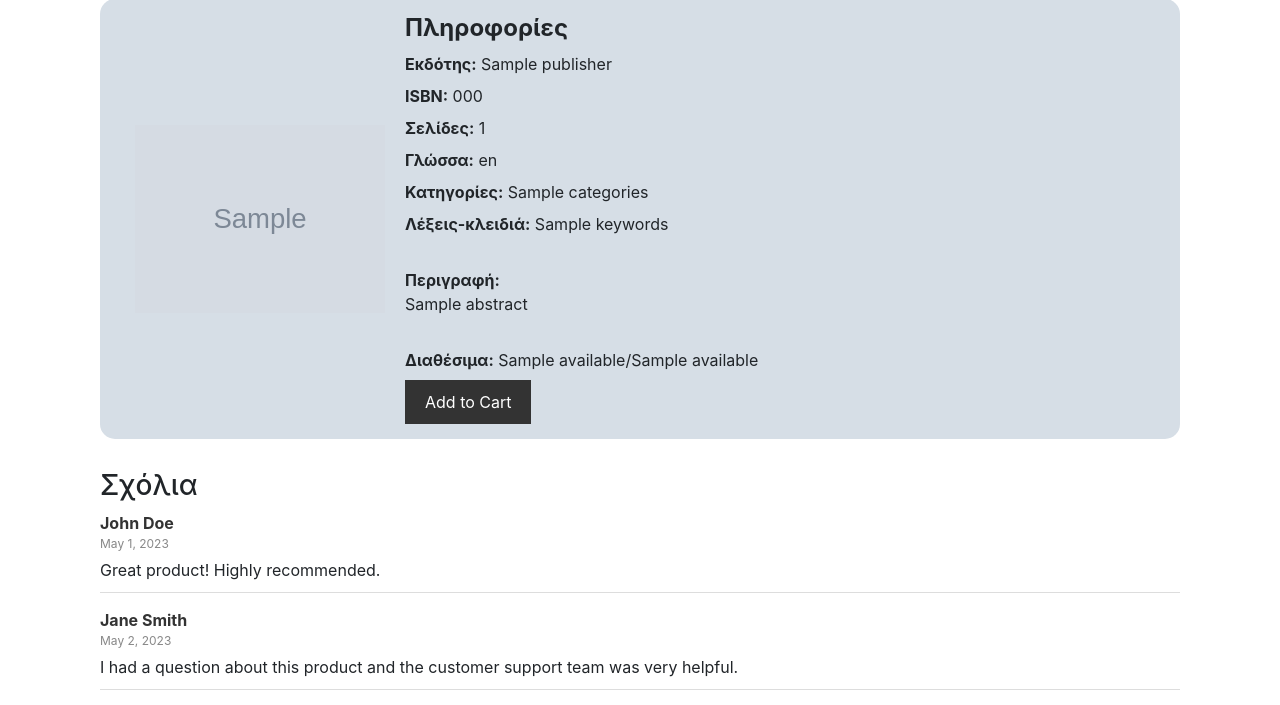
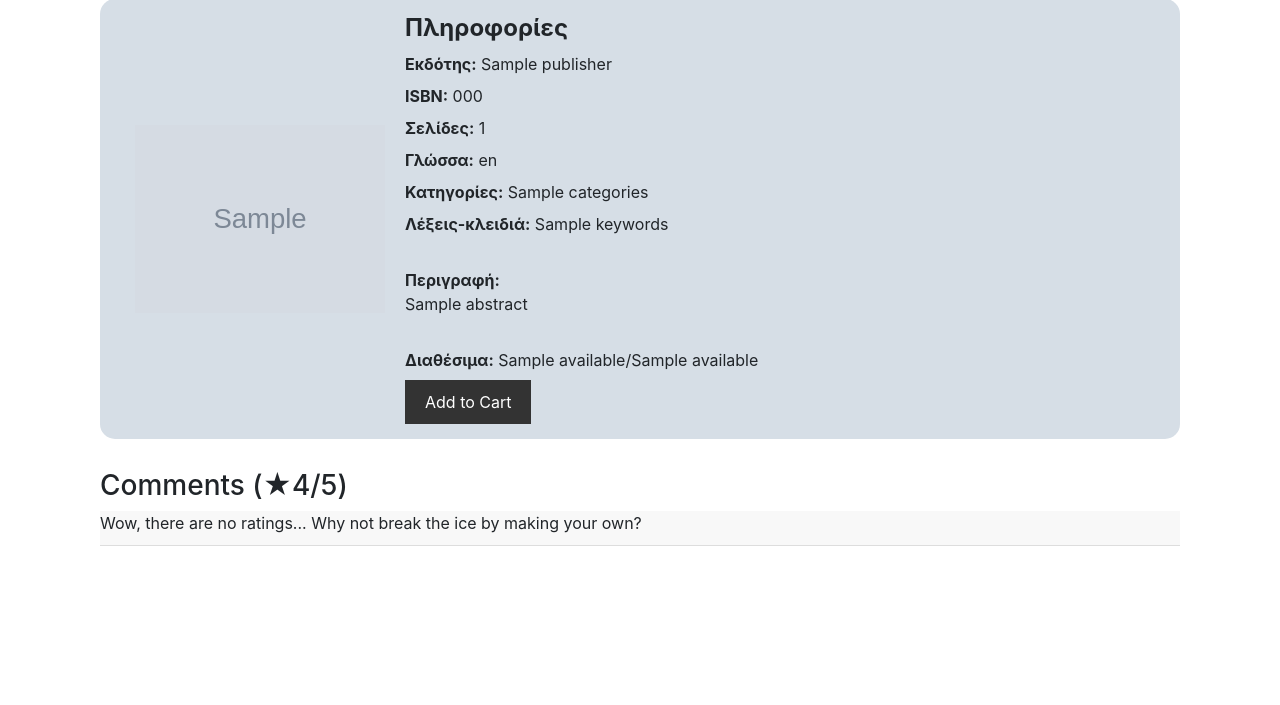
Before and after one commit to Se7enBit/DatabasesProject, a Flask app: template website/templates/book_page.html in a window 1280 px wide. Shown: the part 177-882 px from the top of the page. After the commit the page ends 723 px from the top, so only its background shows below. Run offline with Flask 3, Linux system fonts and the light colour scheme; the template is opened without the code that fills it: most values are stand-ins (such as "Sample title", 1, 10 or a date in 2020); grey boxes marked "Sample" are stand-in pictures; some libraries are stand-ins or nearby versions.

Commit message:
Added ability to view ratings

```diff
--- a/website/static/css/mycss.css
+++ b/website/static/css/mycss.css
@@ -71,9 +71,10 @@
   margin-top: 30px;
 }
 .comment {
-  margin-bottom: 15px;
+  margin-bottom: 20px;
   border-bottom: 1px solid #ddd;
   padding-bottom: 10px;
+  background-color:#f8f8f8
 }
 .comment-author {
   font-weight: bold;
--- a/website/templates/book_page.html
+++ b/website/templates/book_page.html
@@ -6,8 +6,8 @@
       <h1 style="padding-top:10px">{{name}}</h1>
       <h3 style="color: #888">{{writer}}</h3>
       <div class="product">
-        <img src="{{image_url}}"
-            alt="Book Cover"
+          <img src="{{image_url}}"
+          alt="Book Cover"
             style="margin:20px;"
             width="250">
         <div class="book-details">
@@ -22,20 +22,21 @@
           <p class="book-description"><b></br>Διαθέσιμα:</b> {{available[1]}}/{{available[0]}}</p>
           <button class="product-button">Add to Cart</button>
         </div>
-      </div>
+    </div>
 
-      <div class="comment-section">
-        <h3>Σχόλια</h3>
+    <div class="comment-section">
+        <h3>Comments (★{{rating}}/5)</h3>
+        {% if num_comments > 0: %}
+        {% for comment in comments %}
         <div class="comment">
-          <div class="comment-author">John Doe</div>
-          <div class="comment-date">May 1, 2023</div>
-          <div class="comment-text">Great product! Highly recommended.</div>
+          <div class="comment-author">{{comment[0]}} ({{comment[1]}}★)</div>
+          <div class="comment-date">{{comment[3]}}</div>
+          <div class="comment-text">{{comment[2]}}</div>
         </div>
-        <div class="comment">
-          <div class="comment-author">Jane Smith</div>
-          <div class="comment-date">May 2, 2023</div>
-          <div class="comment-text">I had a question about this product and the customer support team was very helpful.</div>
-        </div>
+        {% endfor %}
+        {% else %}
+        <p class="comment">Wow, there are no ratings... Why not break the ice by making your own?</p>
+        {% endif %}
       </div>
     </div>
 
```
Also changed, not shown: website/views.py (+10 -1 lines).
